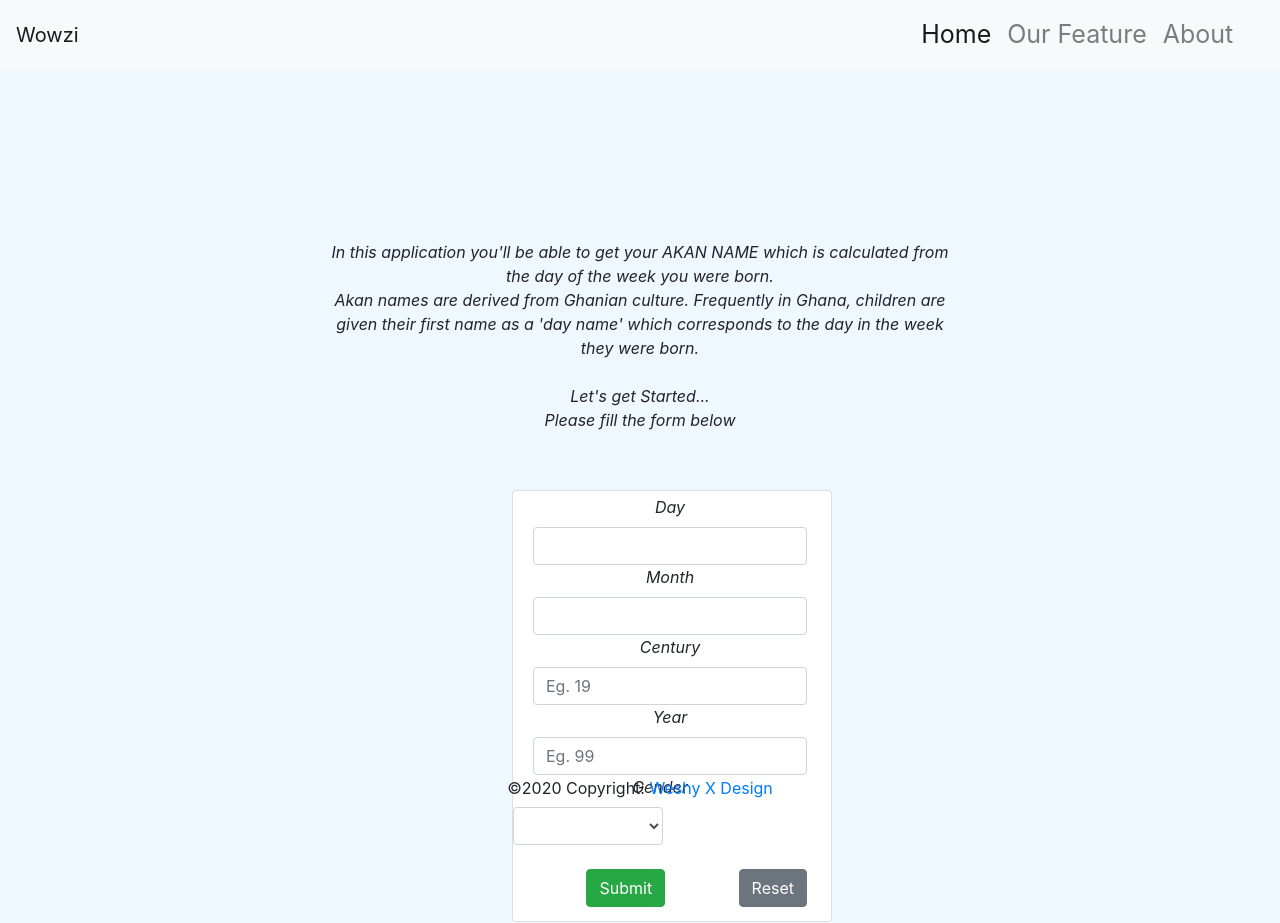
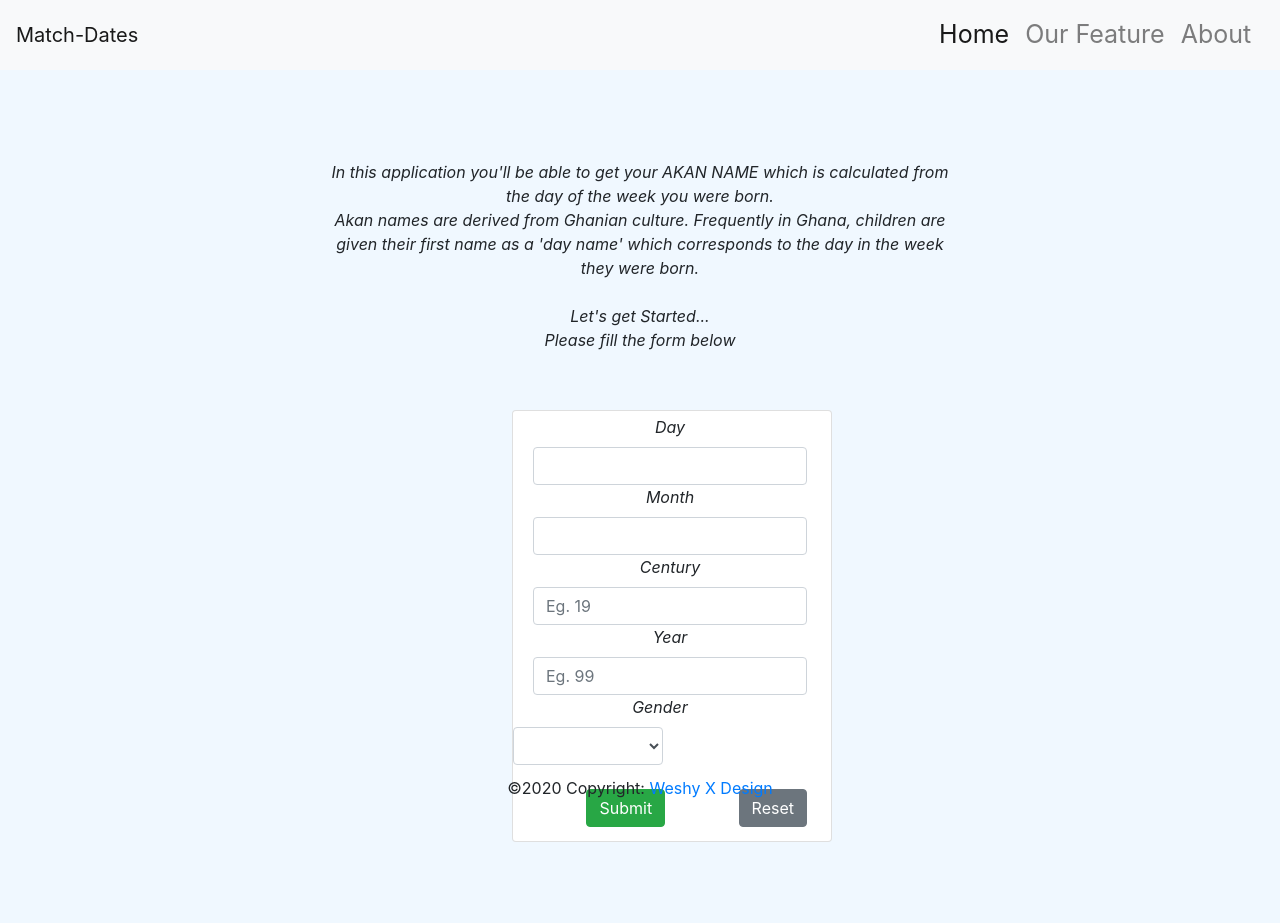
Before and after one commit to weshy007/match-date, a plain HTML site: page index.html in a window 1280 px wide. After the commit the page ends 843 px from the top, so only its background shows below. Drawn offline with nearby package versions, Linux system fonts and the light colour scheme.

Commit message:
new site name

```diff
--- a/css/styles.css
+++ b/css/styles.css
@@ -14,7 +14,7 @@ body{
     text-align: center;
     width: 50%;
     left: 25%;
-    top: 30%;
+    top: 20%;
     font-style: italic;
 }
 .formfill{
--- a/index.html
+++ b/index.html
@@ -11,7 +11,7 @@
     <!--Navigaton bar code-->
     <div id="navigation-bar">
     <nav class="navbar navbar-expand-lg navbar-light bg-light">
-        <a class="navbar-brand" href="">Wowzi</a>
+        <a class="navbar-brand" href="">Match-Dates</a>
         <button class="navbar-toggler" type="button" data-toggle="collapse" data-target="#navbarNavAltMarkup" aria-controls="navbarNavAltMarkup" aria-expanded="false" aria-label="Toggle navigation">
           <span class="navbar-toggler-icon"></span>
         </button>
--- a/script.js
+++ b/script.js
@@ -3,10 +3,11 @@ var akanFemaleNames = ["Akosua", "Adwoa", " Abenaa", "Akua", "  Yaa", "Afua"];
 var dayOfTheWeek = ["Sunday", "Monday", "Tuesday", "Wednesday", "Thursday", "Friday", "Saturday"]
 function akan() {
 
+    var dd = parseInt(document.getElementById("day").value);
+    var mm = parseInt(document.getElementById("month").value);
     var cc = parseInt(document.getElementById("century").value);
     var yy = parseInt(document.getElementById("year").value);
-    var mm = parseInt(document.getElementById("month").value);
-    var dd = parseInt(document.getElementById("day").value);
+
     var gender = document.getElementById("gender").value;
     var d = parseInt(((cc / 4) - 2 * cc - 1) + ((5 * yy / 4)) + ((26 * (mm + 1) / 10)) + dd) % 7
 
```
